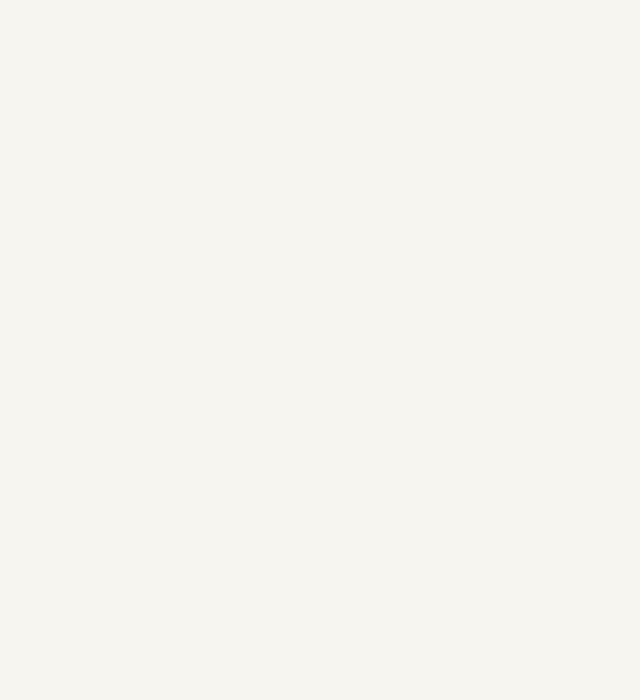
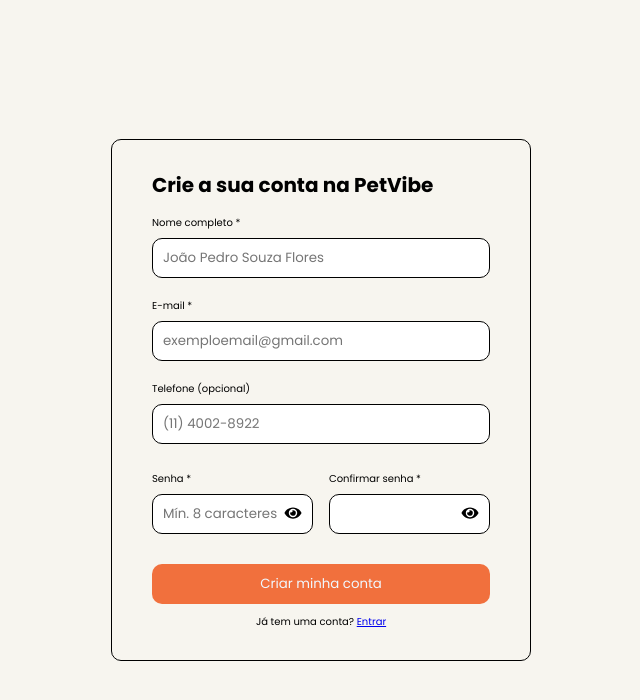
Before and after one commit to Eder-Rafael-Avila/pet-vibe, a React (Vite) app in the folder frontend/: page /Cadastro in a window 1280 px wide. Before the commit this address had no page. Shown: the top 700 px of the page, without its empty margins (319-959 px from the left). Built offline with nearby package versions, Linux system fonts and the light colour scheme; a web font is replaced by a local one.

Commit message:
pagina de cadastro
pagina de cadastro quase feito

```diff
--- a/frontend/package.json
+++ b/frontend/package.json
@@ -12,6 +12,8 @@
   "dependencies": {
     "react": "^19.2.8",
     "react-dom": "^19.2.8",
+    "react-icon": "^1.0.0",
+    "react-icons": "^5.7.0",
     "react-router-dom": "^7.18.4",
     "sass": "^1.105.0"
   },
@@ -25,5 +27,8 @@
     "eslint-plugin-react-refresh": "^0.5.6",
     "globals": "^17.12.0",
     "vite": "^8.3.0"
+  },
+  "allowScripts": {
+    "@parcel/watcher@2.6.0": true
   }
 }
--- /dev/null
+++ b/frontend/src/components/cadastro/index.jsx
@@ -0,0 +1,66 @@
+import './index.scss'
+import { Link } from 'react-router-dom';
+
+import { FaEye, FaEyeSlash } from "react-icons/fa";
+
+export default function Cadastro(){
+
+    return(
+        <div className="page-cadastro">
+            <div className="corpo">
+                <form>
+                 <h1>Crie a sua conta na PetVibe</h1>
+
+                <div className="input">
+                    <p>Nome completo *</p>
+
+                    <input type="text" placeholder='João Pedro Souza Flores' />
+
+                </div>
+                 <div className="input">
+                    <p>E-mail *</p>
+
+                    <input type="text" placeholder='exemploemail@gmail.com'/>
+
+                </div>
+                 <div className="input">
+                    <p>Telefone (opcional)</p>
+                    <input type="Number" placeholder='(11) 4002-8922' />
+                </div>
+               <div className="linha-senha">
+                    <div className="input-senha">
+                          <p>Senha *</p>
+                     <div className="campo">
+                         <input type="password" placeholder="Mín. 8 caracteres" />
+                         <FaEye className="olho" />
+                 </div>
+            </div>
+
+                     <div className="input-senha">
+                          <p>Confirmar senha *</p>
+                         <div className="campo">
+                    <input type="password" />
+                          <FaEye className="olho" />
+                  </div>
+                    </div>
+                </div>
+                <div className="button">
+                    <button>Criar minha conta</button>
+                </div>
+                <div className="entrar">
+                    <p>Já tem uma conta? <Link to='/Login'>Entrar</Link></p>
+                </div>
+
+
+
+
+
+                </form>
+
+            </div>
+        </div>
+
+
+    )
+
+}
--- /dev/null
+++ b/frontend/src/components/cadastro/index.scss
@@ -0,0 +1,88 @@
+.page-cadastro{
+
+   .corpo{
+        display: flex;
+        justify-content: center;
+        align-items: center;
+        min-height: 100vh;
+
+
+    }
+    form{
+        border: 1px solid black;
+        padding: 30px 40px;
+        width: 420px;
+        border-radius: 10px;
+    }
+    form h1{
+        margin-bottom: 15px;
+    }
+
+    .input input{
+        width: 100%;
+        height: 40px;
+        padding: 10px;
+        border-radius: 10px;
+        border: 1px solid black;
+        margin-top: 7px;
+    }
+
+    .input, .input-senha {
+        margin-bottom: 20px;
+        margin-top: 7px;
+    }
+
+    .linha-senha {
+    display: grid;
+    grid-template-columns: 1fr 1fr;
+    gap: 16px;
+
+    .input-senha {
+    min-width: 0;
+
+
+    .campo {
+    position: relative;
+
+        input {
+            width: 100%;
+            box-sizing: border-box;
+            padding-right: 40px;
+            height: 40px;
+            border-radius: 10px;
+            border: 1px solid black;
+            margin-bottom: 10px;
+            padding: 10px;
+            margin-top: 7px;
+        }
+
+        .olho {
+        position: absolute;
+        right: 10px;
+        top: 45%;
+        transform: translateY(-50%);
+        cursor: pointer;
+        height: 15px;
+        width: 20px;
+
+        }
+     }
+    }
+    }
+    .button button{
+        width: 100%;
+        height: 40px;
+        border: none;
+        border-radius: 10px;
+        background-color: var(--corLaranjaSecundario);
+        color: aliceblue;
+
+    }
+
+   .entrar{
+    display: flex;
+    justify-content: center;
+    margin-top: 10px;
+   }
+
+}
--- a/frontend/src/components/header/index.jsx
+++ b/frontend/src/components/header/index.jsx
@@ -80,8 +80,15 @@
                         })}
                         >Entrar</NavLink>
                     </button>
+
                     <button id='cadastro'>
-                        Cadastrar
+                        <NavLink
+                        to="/cadastro"
+                        style={() => ({
+                            color: 'white',
+                            textDecoration: 'none'
+                        })}
+                        >Cadastre-se</NavLink>
                     </button>
                 </div>
             ) : (
--- a/frontend/src/components/login/index.jsx
+++ b/frontend/src/components/login/index.jsx
@@ -27,7 +27,7 @@
                     <button type="submit">Login</button>
 
                     <div className='Cadastrar'>
-                        <p>Não tem uma conta? <Link to="#">Cadastre-se</Link></p>
+                        <p>Não tem uma conta? <Link to="/Cadastro">Cadastre-se</Link></p>
                     </div>
             </form>
         </div>
--- /dev/null
+++ b/frontend/src/pages/page-cadastro/index.jsx
@@ -0,0 +1,11 @@
+import './index.scss'
+
+import Cadastro from '../../components/cadastro'
+
+export default function Usuario(){
+    return(
+        <>
+        <Cadastro />
+        </>
+    )
+}
--- a/frontend/src/router.jsx
+++ b/frontend/src/router.jsx
@@ -1,7 +1,8 @@
 import { BrowserRouter, Routes, Route } from 'react-router-dom';
 
 import Home from './pages/page-home';
-import Login from './components/login';
+import Login from './pages/page-login'
+import Cadastro from './pages/page-cadastro';
 
 export default function Router() {
     return (
@@ -9,6 +10,7 @@
                 <Routes>
                     <Route path='/' element={ <Home /> } />
                     <Route path='/Login' element={<Login/>} />
+                    <Route path='/Cadastro' element={<Cadastro />} />
                 </Routes>
             </BrowserRouter>
     );
```
Also changed, not shown: frontend/src/pages/page-cadastro/index.scss (added), 1 other file (tests, documents, lock files or other folders).
